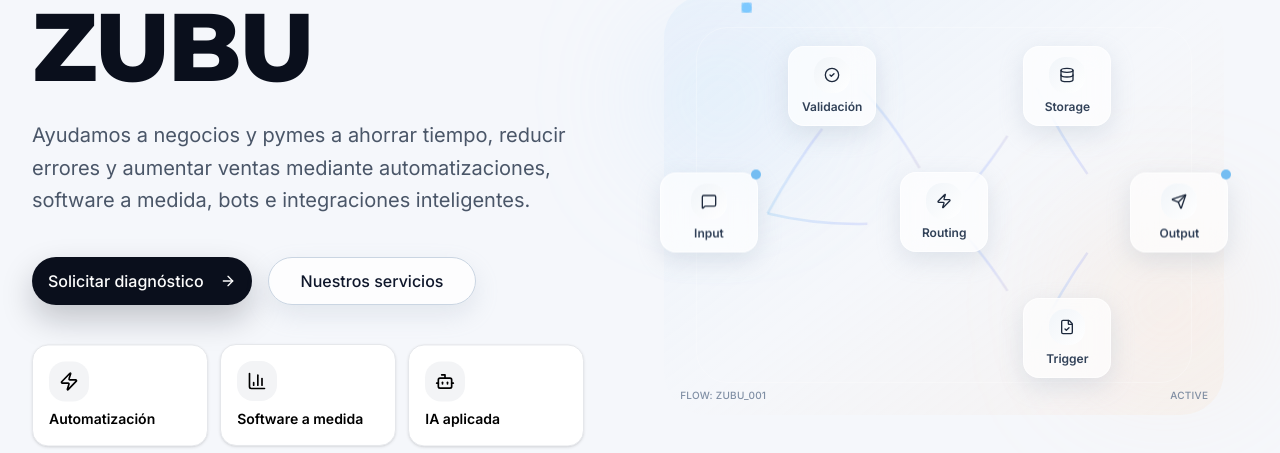
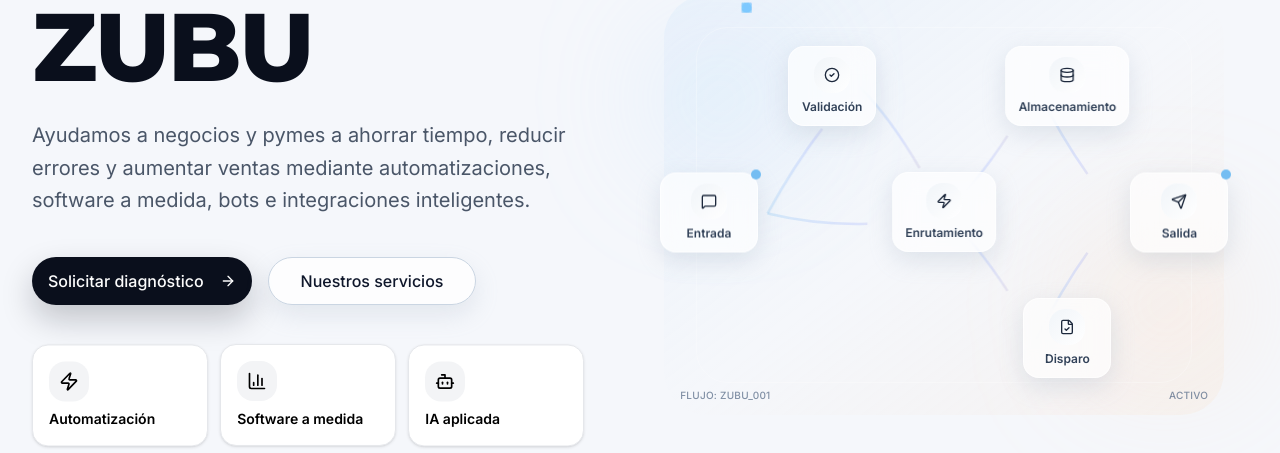
Before and after one commit to trobias/ZUBU3, a Next.js app: page / in a window 1280 px wide. Shown: the part 134-587 px from the top of the page. Built offline with nearby package versions, Linux system fonts and the light colour scheme.

Commit message:
Translate node labels and flow status text to Spanish in HeroConnectionsGraph component

```diff
--- a/components/landing/hero-connections-graph.tsx
+++ b/components/landing/hero-connections-graph.tsx
@@ -10,7 +10,7 @@ import {
 const nodes = [
   {
     id: "input",
-    label: "Input",
+    label: "Entrada",
     icon: MessageSquare,
     x: 8,
     y: 52,
@@ -29,7 +29,7 @@ const nodes = [
   },
   {
     id: "routing",
-    label: "Routing",
+    label: "Enrutamiento",
     icon: Zap,
     x: 50,
     y: 52,
@@ -38,7 +38,7 @@ const nodes = [
   },
   {
     id: "storage",
-    label: "Storage",
+    label: "Almacenamiento",
     icon: Database,
     x: 72,
     y: 22,
@@ -47,7 +47,7 @@ const nodes = [
   },
   {
     id: "trigger",
-    label: "Trigger",
+    label: "Disparo",
     icon: FileCheck,
     x: 72,
     y: 82,
@@ -56,7 +56,7 @@ const nodes = [
   },
   {
     id: "output",
-    label: "Output",
+    label: "Salida",
     icon: Send,
     x: 92,
     y: 52,
@@ -162,8 +162,8 @@ export function HeroConnectionsGraph() {
       })}
 
       <div className="absolute bottom-3 left-4 right-4 flex justify-between text-[9px] font-medium uppercase tracking-wide text-slate-500/80 sm:text-[10px]">
-        <span>Flow: ZUBU_001</span>
-        <span>Active</span>
+        <span>Flujo: ZUBU_001</span>
+        <span>Activo</span>
       </div>
     </div>
   )
```
